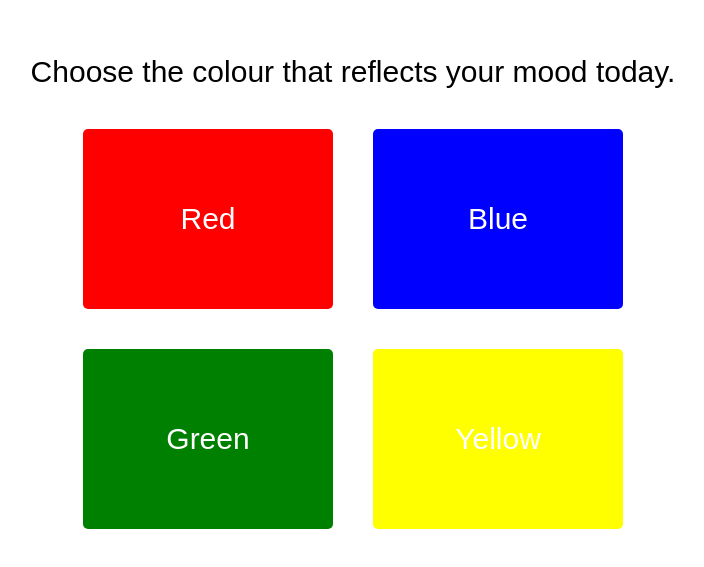
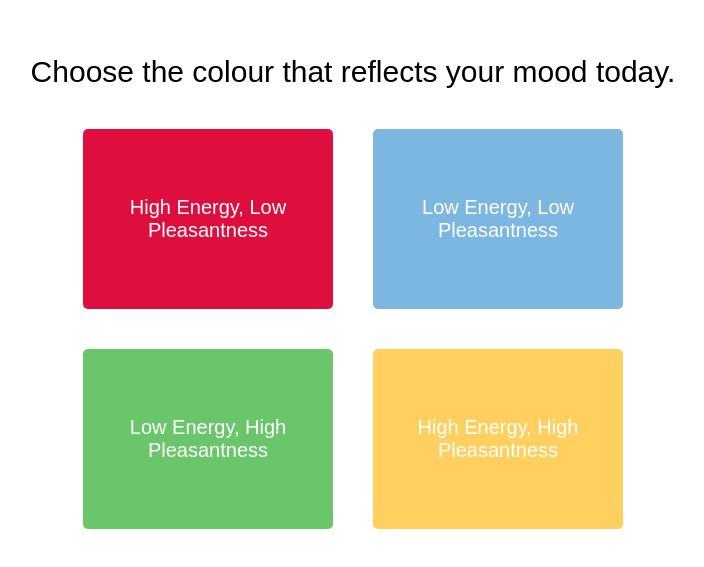
Before and after one commit to averyryu/BrisHack, a plain HTML site: page selectColour.html in a window 1280 px wide. Shown: the part 113-680 px from the top of the page, without its empty margins (287-991 px from the left). Drawn offline with Linux system fonts and the light colour scheme.

Commit message:
add css style for check in page

```diff
--- /dev/null
+++ b/checkinstyle.css
@@ -0,0 +1,45 @@
+.button-container {
+    display: flex;
+    flex-wrap: wrap;
+    justify-content: center;
+}
+
+.color-button {
+    width: 250px;
+    height: 180px;
+    margin: 20px;
+    border: none;
+    cursor: pointer;
+    outline: none;
+    border-radius: 5px;
+    text-decoration: none;
+    display: flex;
+    align-items: center;
+    justify-content: center;
+    color: white;
+    font-size: 20px;
+    font-family: 'Dongle', sans-serif;
+    text-align: center;
+}
+
+#button1 {
+    background-color: #DE0F3F;
+}
+
+#button2 {
+    background-color: #7BB7E0;
+}
+
+#button3 {
+    background-color: #6AC66B;
+}
+
+#button4 {
+    background-color: #FFCF60;
+}
+
+#sentence {
+    margin-bottom: 20px;
+    font-size: 30px;
+    font-family: 'Dongle', sans-serif;
+}
--- a/selectColour.html
+++ b/selectColour.html
@@ -3,7 +3,8 @@
 <head>
     <meta charset="UTF-8">
     <meta name="viewport" content="width=device-width, initial-scale=1.0">
-    <title>Color Selector</title>
+    <link rel="stylesheet" href="checkinstyle.css">
+    <title>Choose your Colour</title>
     <style>
         body {
             display: flex;
@@ -14,50 +15,6 @@
             margin: 0;
         }
 
-        .button-container {
-            display: flex;
-            flex-wrap: wrap;
-            justify-content: center;
-        }
-
-        .color-button {
-            width: 250px;
-            height: 180px;
-            margin: 20px;
-            border: none;
-            cursor: pointer;
-            outline: none;
-            border-radius: 5px;
-            text-decoration: none;
-            display: flex;
-            align-items: center;
-            justify-content: center;
-            color: white;
-            font-size: 30px;
-            font-family: 'Dongle', sans-serif;
-        }
-
-        #button1 {
-            background-color: red;
-        }
-
-        #button2 {
-            background-color: blue;
-        }
-
-        #button3 {
-            background-color: green;
-        }
-
-        #button4 {
-            background-color: yellow;
-        }
-
-        #sentence {
-            margin-bottom: 20px;
-            font-size: 30px;
-            font-family: 'Dongle', sans-serif;
-        }
     </style>
 </head>
 <body>
@@ -65,13 +22,13 @@
     <p id="sentence">Choose the colour that reflects your mood today.</p>
 
     <div class="button-container">
-        <a href="page1.html" id="button1" class="color-button">Red</a>
-        <a href="page2.html" id="button2" class="color-button">Blue</a>
+        <a href="page1.html" id="button1" class="color-button">High Energy, Low Pleasantness</a>
+        <a href="page2.html" id="button2" class="color-button">Low Energy, Low Pleasantness</a>
     </div>
 
     <div class="button-container">
-        <a href="page3.html" id="button3" class="color-button">Green</a>
-        <a href="page4.html" id="button4" class="color-button">Yellow</a>
+        <a href="page3.html" id="button3" class="color-button">Low Energy, High Pleasantness</a>
+        <a href="page4.html" id="button4" class="color-button">High Energy, High Pleasantness</a>
     </div>
 
 </body>
```
